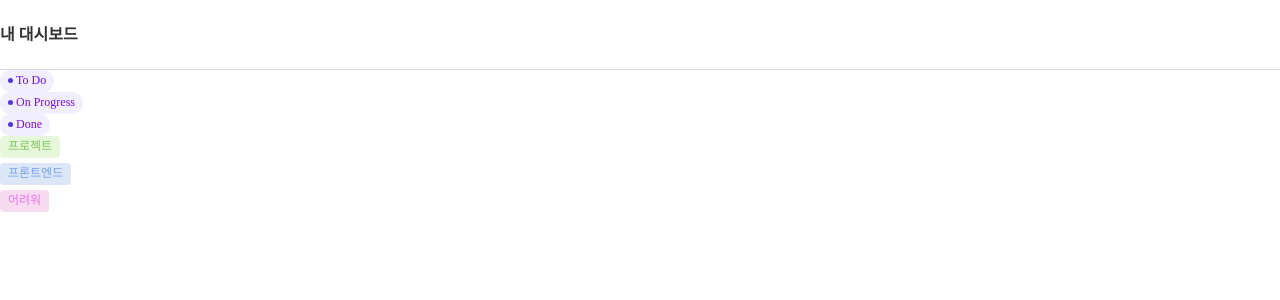
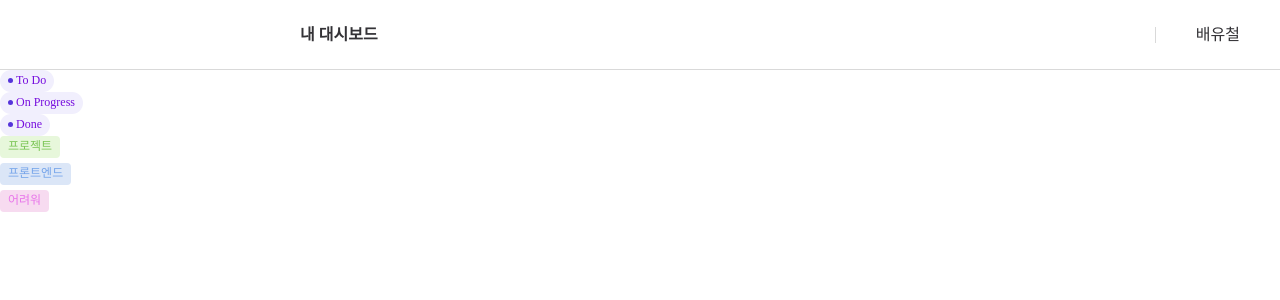
Before and after one commit to sprint-part3-team11/taskify, a Next.js app: page /hj in a window 1280 px wide. Shown: the top 300 px of the page. Built offline with nearby package versions, Linux system fonts and the light colour scheme.

Commit message:
feat: 프로필 박스 영역 구현

```diff
--- a/src/components/common/DashBoardHeader.tsx
+++ b/src/components/common/DashBoardHeader.tsx
@@ -1,25 +1,58 @@
+import Image from 'next/image';
 import styled from 'styled-components';
+import ProfileImg from '@/public/icon/profileImg.svg';
 import theme from '@/styles/theme';
 
 interface HeaderProps {
   menuName: string;
+  profileName: string;
+  profileImgURL: string;
 }
 const S = {
   Header: styled.nav`
     display: flex;
+    justify-content: space-between;
     align-items: center;
     height: 7rem;
     border-bottom: 0.1rem solid ${theme.color.grayLight};
   `,
+  MenuNameAndButtonBox: styled.div`
+    display: flex;
+    flex: 1;
+    justify-content: space-between;
+  `,
   MenuName: styled.div`
+    margin-left: 30rem;
     font-weight: 700;
+  `,
+
+  ProfileBox: styled.div`
+    display: flex;
+    justify-content: center;
+    align-items: center;
+    padding: 0 40px;
+    border-left: 1px solid ${theme.color.grayLight};
+    gap: 1rem;
+  `,
+  ProfileName: styled.div`
+    font-weight: 500;
   `,
 };
 
-function DashBoardHeader({ menuName }: HeaderProps) {
+function DashBoardHeader({
+  menuName,
+  profileName,
+  profileImgURL,
+}: HeaderProps) {
   return (
     <S.Header>
-      <S.MenuName>{menuName}</S.MenuName>
+      <S.MenuNameAndButtonBox>
+        <S.MenuName>{menuName}</S.MenuName>
+      </S.MenuNameAndButtonBox>
+      <S.ProfileBox>
+        {/* <Image src={profileImgURL} width={38} height={38} alt="profileImg" /> */}
+        <S.ProfileName>{profileName}</S.ProfileName>
+      </S.ProfileBox>
     </S.Header>
   );
 }
--- a/src/pages/hj.tsx
+++ b/src/pages/hj.tsx
@@ -1,15 +1,21 @@
 import DashBoardHeader from '@/components/common/DashBoardHeader';
 import HashTag from '@/components/common/tag/HashTag';
 import StateTag from '@/components/common/tag/StateTag';
+import ProfileImg from '@/public/icon/profileImg.svg';
 import '@/styles/GlobalStyle';
 
 function hj() {
   const stateTags = ['To Do', 'On Progress', 'Done'];
   const isMobile = false;
   const hashTag = ['프로젝트', '프론트엔드', '어려워'];
+  const IMAGE_URL = 'https://i.ibb.co/ysRQMyj/me.jpg';
   return (
     <>
-      <DashBoardHeader menuName={'내 대시보드'} />
+      <DashBoardHeader
+        menuName={'내 대시보드'}
+        profileName={'배유철'}
+        profileImgURL={IMAGE_URL}
+      />
       <div>
         {stateTags.map((tag, index) => (
           <StateTag isMobile={isMobile}>{tag}</StateTag>
```
